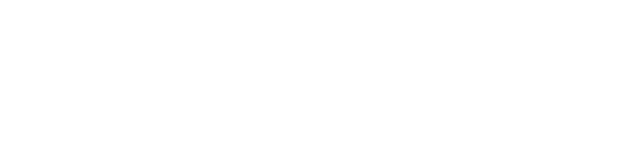
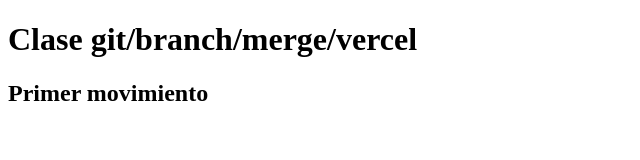
Before and after one commit to AgustinEA-dev/PRIMER-GIT, a plain HTML site: page CLASE 4/index.html in a window 1280 px wide. Shown: the whole page, without its empty margins (0-640 px from the left). Drawn offline with Linux system fonts and the light colour scheme.

Commit message:
add: h2 primer movimiento

```diff
--- a/CLASE 4/index.html
+++ b/CLASE 4/index.html
@@ -6,6 +6,8 @@
     <title>Git-branch-merge-Vercel</title>
 </head>
 <body>
+    <h1>Clase git/branch/merge/vercel</h1>
+    <h2>Primer movimiento</h2>
 
 </body>
 </html>
```
